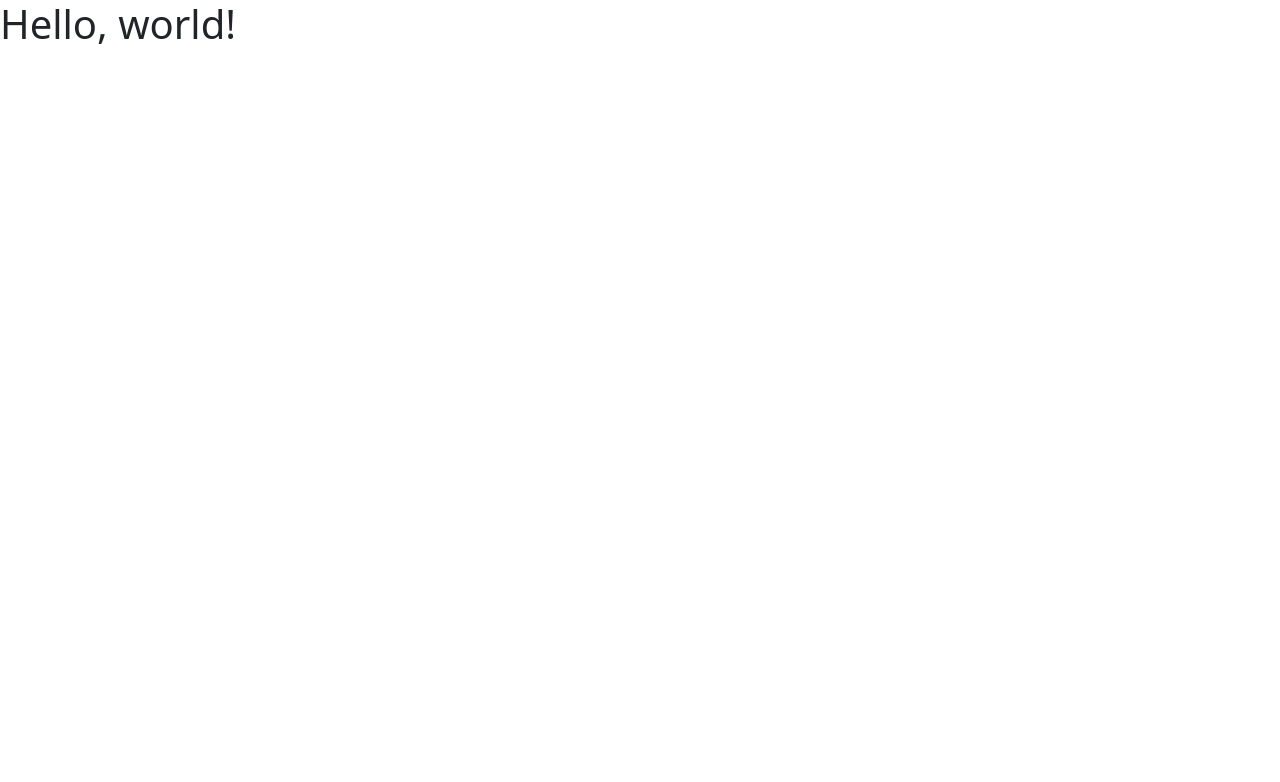
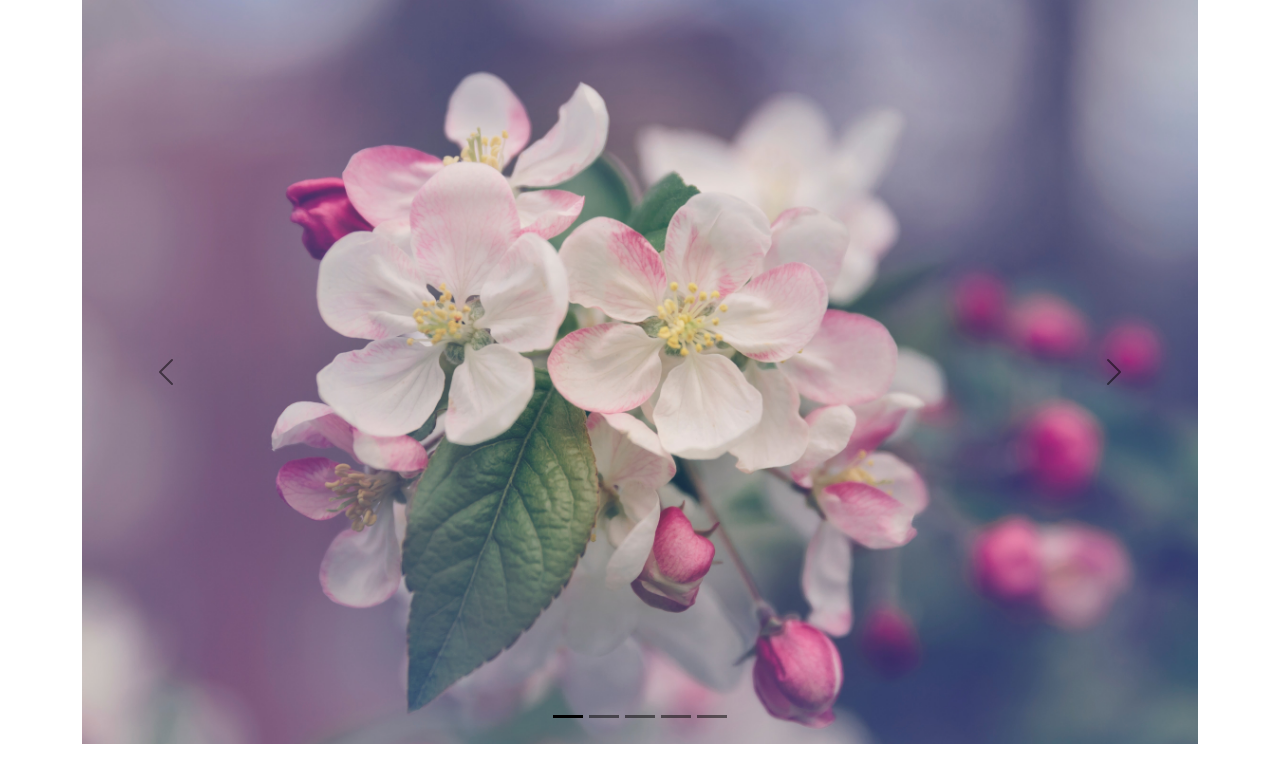
Before and after one commit to emilyymoraless/carousel-practice, a plain HTML site: page index.html in a window 1280 px wide. Drawn offline with nearby package versions, Linux system fonts and the light colour scheme.

Commit message:
my carousel example

```diff
--- a/index.html
+++ b/index.html
@@ -8,7 +8,115 @@
     <link rel="stylesheet" href="CSS/styles.css">
   </head>
   <body>
-    <h1>Hello, world!</h1>
+    <div class="container">
+      <div class="row">
+        <div class="col-12">
+          <div
+            id="carousel"
+            class="carousel slide carousel-fade carousel-dark"
+            data-bs-wrap="true"
+            data-bs-pause="true"
+            data-bs-keyboard="true"
+            data-interval="false"
+          >
+            <div class="carousel-indicators">
+              <button
+                type="button"
+                data-bs-target="#carousel"
+                data-bs-slide-to="0"
+                aria-label="Slide 1"
+                class="active"
+              ></button>
+              <button
+                type="button"
+                data-bs-target="#carousel"
+                data-bs-slide-to="1"
+                aria-label="Slide 2"
+              ></button>
+
+              <button
+                type="button"
+                data-bs-target="#carousel"
+                data-bs-slide-to="2"
+                aria-label="Slide 3"
+              ></button>
+
+              <button
+                type="button"
+                data-bs-target="#carousel"
+                data-bs-slide-to="3"
+                aria-label="Slide 4"
+              ></button>
+              <button
+                type="button"
+                data-bs-target="#carousel"
+                data-bs-slide-to="4"
+                aria-label="Slide 5"
+              ></button>
+
+            </div>
+            <div class="carousel-inner">
+              <div class="carousel-item active">
+                <img
+                  src="CSS/img/img1.jpg"
+                  alt="First slide"
+                  class="d-block w-100"
+                />
+              </div>
+              <div class="carousel-item">
+                <img
+                  src="CSS/img/img2.jpg"
+                  alt="Second slide"
+                  class="d-block w-100"
+                />
+              </div>
+              <div class="carousel-item">
+                <img
+                  src="CSS/img/img3.jpg"
+                  alt="Third slide"
+                  class="d-block w-100"
+                />
+              </div>
+              <div class="carousel-item">
+                <img
+                  src="CSS/img/img4.jpg"
+                  alt="Fourth slide"
+                  class="d-block w-100"
+                />
+              </div>
+              <div class="carousel-item">
+                <img
+                  src="CSS/img/img5.jpg"
+                  alt="Fifth slide"
+                  class="d-block w-100"
+                />
+              </div>
+            </div>
+            <button
+              type="button"
+              class="carousel-control-prev"
+              data-bs-target="#carousel"
+              data-bs-slide="prev"
+            >
+              <span class="carousel-control-prev-icon" aria-hidden="true"></span
+              ><span class="visually-hidden">Previous</span>
+            </button>
+            <button
+              type="button"
+              class="carousel-control-next"
+              data-bs-target="#carousel"
+              data-bs-slide="next"
+            >
+              <span class="carousel-control-next-icon" aria-hidden="true"></span
+              ><span class="visually-hidden">Next</span>
+            </button>
+          </div>
+        </div>
+      </div>
+    </div>
+
+    <section class="footer"></section>
+
     <script src="https://cdn.jsdelivr.net/npm/bootstrap@5.2.0-beta1/dist/js/bootstrap.bundle.min.js" integrity="sha384-pprn3073KE6tl6bjs2QrFaJGz5/SUsLqktiwsUTF55Jfv3qYSDhgCecCxMW52nD2" crossorigin="anonymous"></script>
   </body>
 </html>
```
Also changed, not shown: CSS/img/img1.jpg (added), CSS/img/img2.jpg (added), CSS/img/img4.jpg (added), 2 other files.
